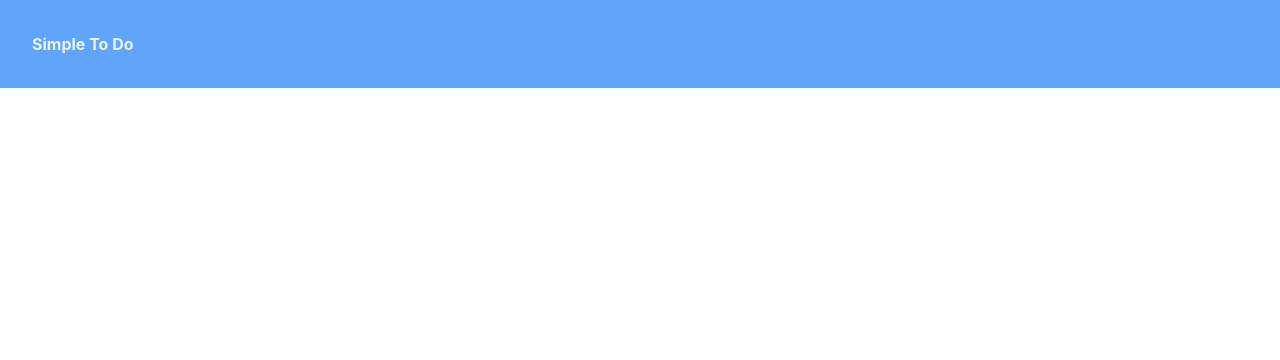
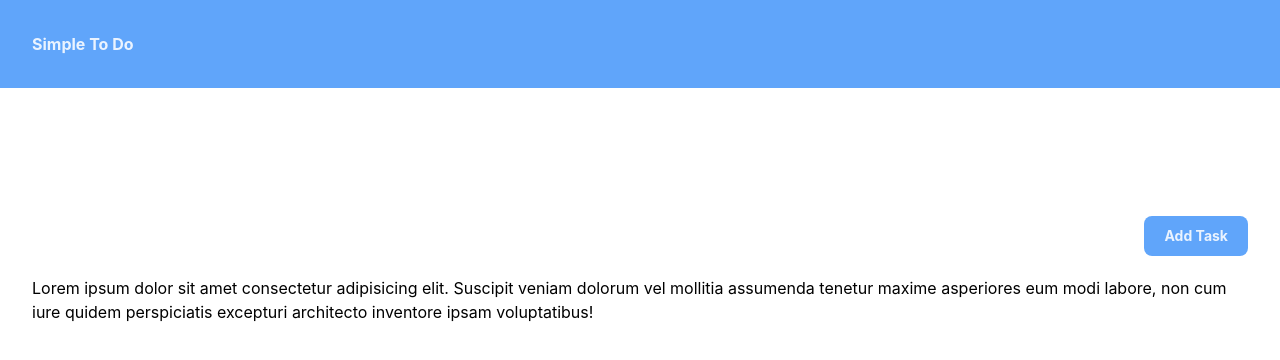
Before and after one commit to bima-taruna/FE-INT-AD-Mhd-Bima-Taruna-Cipta, a React (Vite) app: page /home in a window 1280 px wide. Shown: the top 360 px of the page. Built offline with nearby package versions, Linux system fonts and the light colour scheme.

Commit message:
membuat komponen task list

```diff
--- a/src/App.jsx
+++ b/src/App.jsx
@@ -1,10 +1,11 @@
 import NavBar from "./component/Navbar";
+import TaskList from "./component/TaskList";
 
 function App() {
   return (
     <>
       <NavBar />
-      <div className="text-3xl font-bold underline">heloooo</div>
+      <TaskList />
     </>
   );
 }
--- /dev/null
+++ b/src/component/TaskList.jsx
@@ -0,0 +1,17 @@
+function TaskList() {
+  return (
+    <section className="pt-20 w-100 flex flex-col h-screen pb-8 px-8 md:pt-32">
+      <button className="self-end font-bold bg-blue-400 hover:bg-blue-700 focus:ring-4 focus:outline-none focus:ring-blue-300  rounded-lg text-sm px-5 py-2.5 text-center dark:bg-primary-600 dark:hover:bg-blue-700 dark:focus:ring-blue-800">
+        Add Task
+      </button>
+      <div className=" text-black flex flex-wrap mt-5">
+        Lorem ipsum dolor sit amet consectetur adipisicing elit. Suscipit veniam
+        dolorum vel mollitia assumenda tenetur maxime asperiores eum modi
+        labore, non cum iure quidem perspiciatis excepturi architecto inventore
+        ipsam voluptatibus!
+      </div>
+    </section>
+  );
+}
+
+export default TaskList;
```
